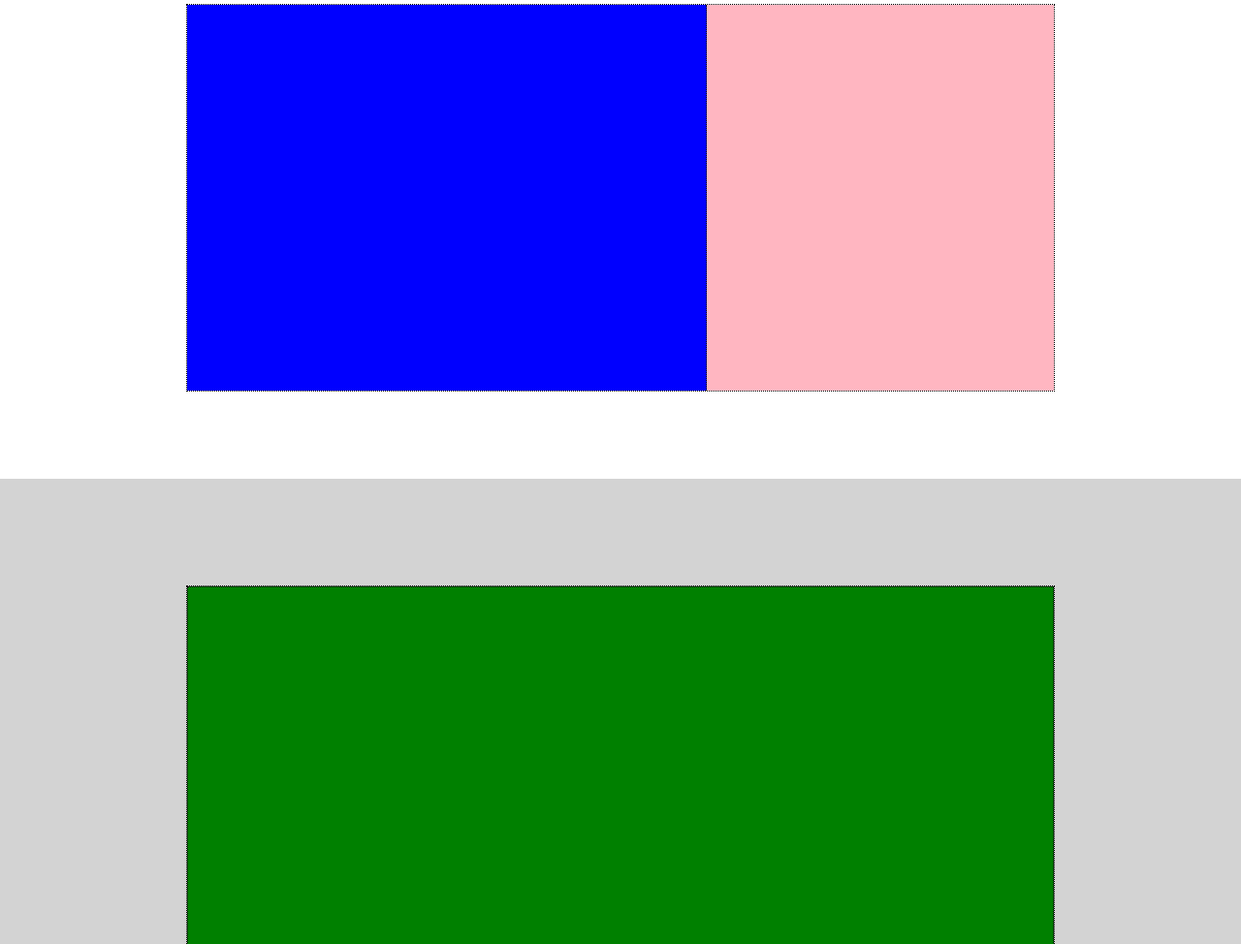
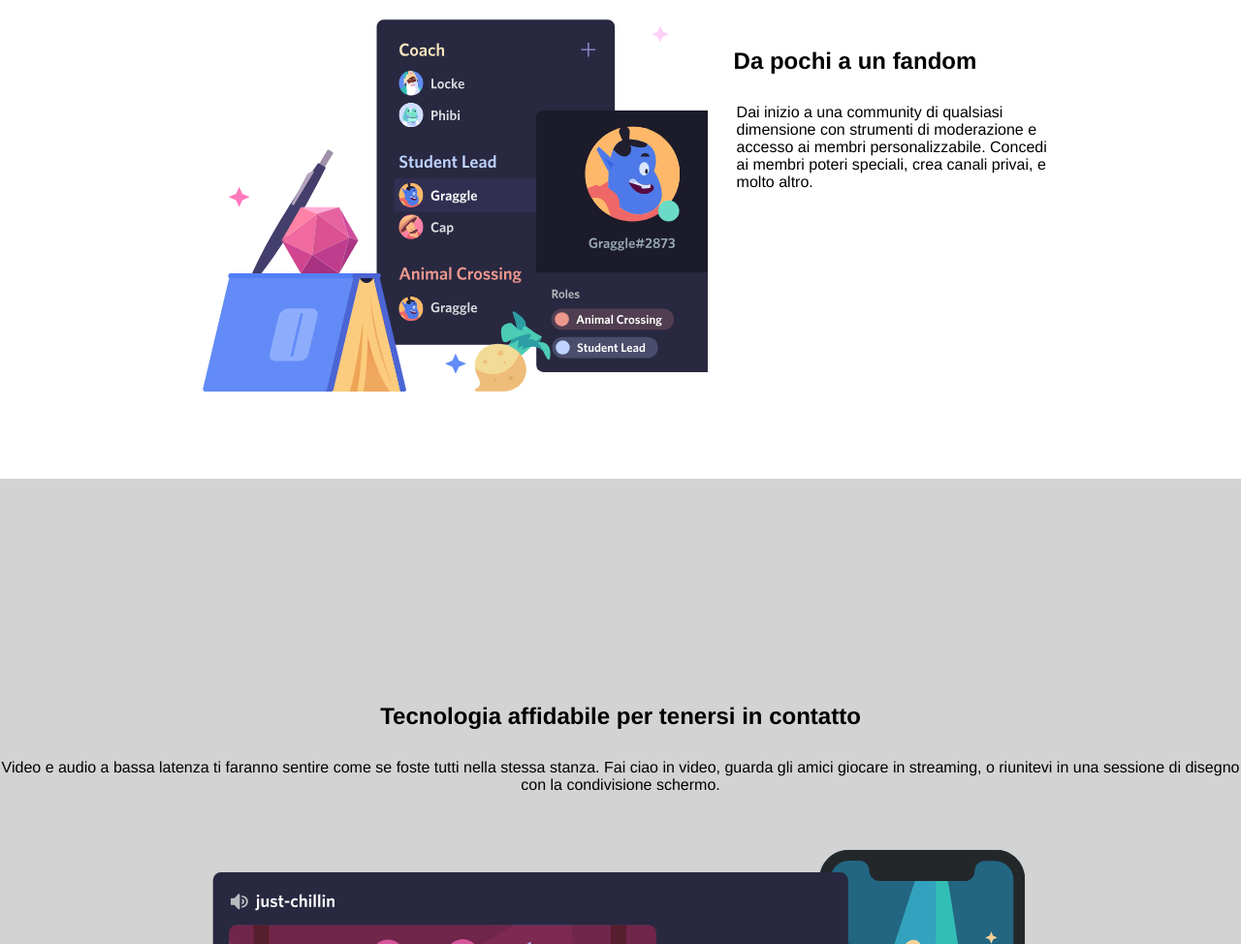
Before and after one commit to pacimarco/htmlcss-discord, a plain HTML site: page index.html in a window 1280 px wide. Shown: the part 1826-2800 px from the top of the page at 97% size. Drawn offline with Linux system fonts and the light colour scheme.

Commit message:
main complete. to do: -fix p4          fix ul link

```diff
--- a/css/style.css
+++ b/css/style.css
@@ -126,12 +126,44 @@ p{
 }
 
 .container {
-    border: dotted 1px black;
+
     width: 70%;
     height: 80%;
     margin: auto;
     display: flex;
+    justify-content: space-between;
+
 }
+
+.sezione-1 .container .div-sx{
+    background-image: url(../img/item1.svg);
+
+
+}
+
+.sezione-2 .container .div-sx{
+    background-image: url(../img/item2.svg);
+}
+
+.sezione-3 .container .div-sx{
+    background-image: url(../img/item3.svg);
+    background-size: cover;
+}
+
+.title-main{
+    margin-top: 30px;
+    margin-left: 12px;
+    color: black;
+    text-align: left;
+}
+
+.container .p-main{
+    text-align: left;
+    color: black;
+    margin-left: 30px;
+}
+
+
 
 .sezione-2{
 
@@ -154,32 +186,50 @@ background-color: lightgray;
 .sezione-4 {
     background-color: lightgray;
     padding: 40px 0px;
-    height: 780px;
+    height: 1000px;
     display: flex;
+    flex-direction: column;
+    justify-content: center;
 }
 
 .div-sx{
     width: 60%;
-    background-color: blue;
-    border-right: dotted 1px black;
+
 
 }
 
 .div-dx{
     width: 40%;
-    background-color: lightpink;
+
 }
 
+.title-4{
+    color: black;
+    text-align: center;
+}
 
+.p-4{
+    color: black;
+    text-align: center;
+    margin: 0 auto;
+    align-self: center;
+}
 
+.sezione-4 .container{
+    height: 50%;
+    margin: 0 auto;
 
+}
 
 .div-4{
     width: 100%;
     height: 100%;
-    border: dotted 1px black;
     margin: auto;
-    background-color: green;
+    background-image: url(../img/item4-big.svg);
+    background-size: cover;
+
+
+
 }
 
 .footer{ /* 680px di cui 580 footer-top e 100 px o più il footer-botton*/
--- a/index.html
+++ b/index.html
@@ -35,7 +35,13 @@
 
                 </div>
                 <div class="div-dx">
-
+                  <h2 class="title-main">Un luogo a invito
+                        con tutto lo
+                        spazio
+                        necessario per
+                        parlare
+                    </h2>
+                    <p class="p-main">I server Discord sono organizzati in canali tematici in cui puoi collaborare, condividere o semplicemente parlare della tua giornata senza intasare una chat di gruppo.</p>
                 </div>
             </div>
 
@@ -48,7 +54,8 @@
 
                 </div>
                 <div class="div-dx">
-
+                   <h2 class="title-main">Dove trovarsi è facile</h2>
+                    <p class="p-main">Nettiti comodo in un canale vocale quando hai tempo. Gli amici nel tuo server possono vedere che sei lì e unirsi istantaneamente senza dover chiamare.</p>
                 </div>
             </div>
 
@@ -61,14 +68,16 @@
 
                 </div>
                 <div class="div-dx">
-
+                   <h2 class="title-main">Da pochi a un fandom</h2>
+                   <p class="p-main">Dai inizio a una community di qualsiasi dimensione con strumenti di moderazione e accesso ai membri personalizzabile. Concedi ai membri poteri speciali, crea canali privai, e molto altro.</p>
                 </div>
             </div>
 
         </section>
 
         <section class="sezione-4">
-
+            <h2 class="title-4">Tecnologia affidabile per tenersi in contatto</h2>
+            <p class="p-4">Video e audio a bassa latenza ti faranno sentire come se foste tutti nella stessa stanza. Fai ciao in video, guarda gli amici giocare in streaming, o riunitevi in una sessione di disegno con la condivisione schermo.</p>
             <div class="container">
                 <div class="div-4">
 
```
